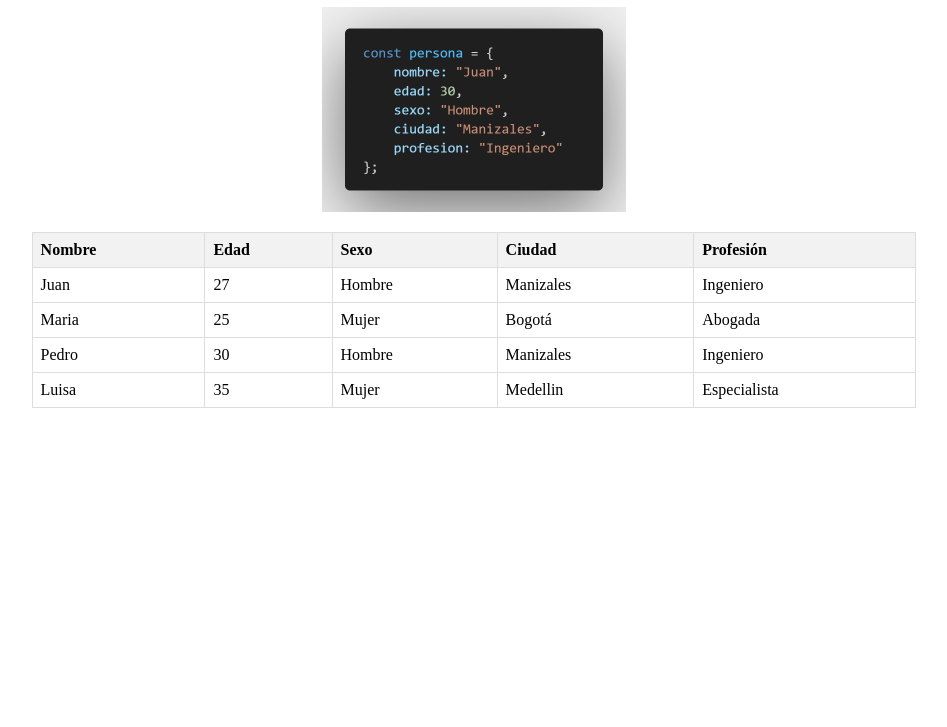
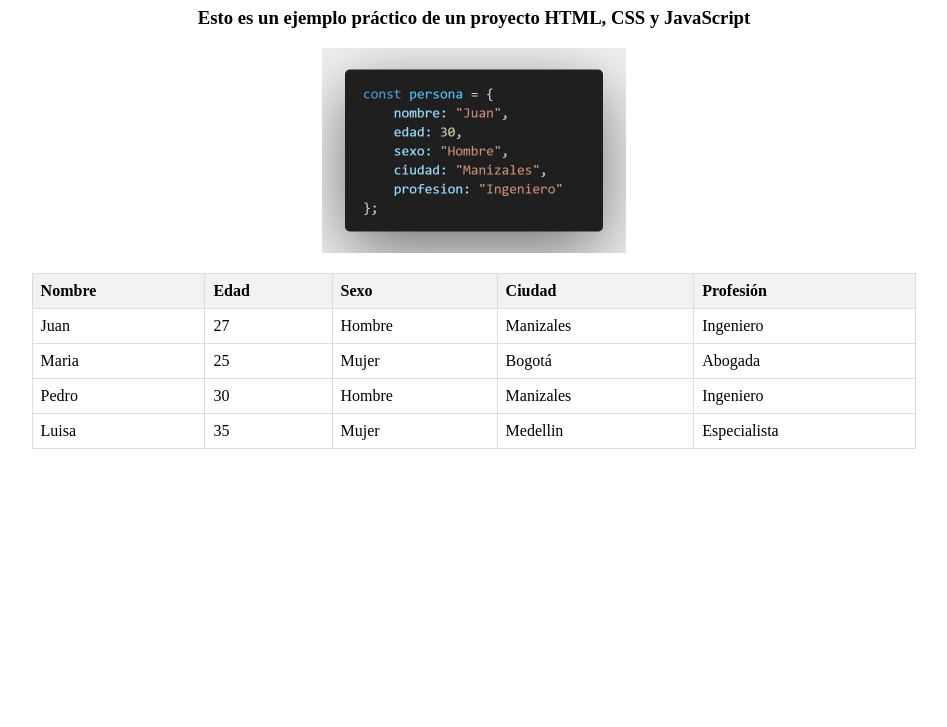
Before and after one commit to PildoDev/RoadmapAngular-ProyectoPractico1, a plain HTML site: page index.html in a window 1280 px wide. Shown: the part 73-800 px from the top of the page, without its empty margins (166-1113 px from the left). Drawn offline with Linux system fonts and the light colour scheme.

Commit message:
Agregamos una pequeña descripcion a nuestra pagina con un h3

```diff
--- a/index.html
+++ b/index.html
@@ -9,6 +9,7 @@
 <body>
     <center>
         <h1>PROYECTO PRÁCTICO 1</h1>
+        <h3>Esto es un ejemplo práctico de un proyecto HTML, CSS y JavaScript</h3>
         <img src="assets/ObjetoLiteral.png" style="margin-bottom: 1em;" alt="" srcset="">
         <table id="tabla-personas">
             <thead>
```
